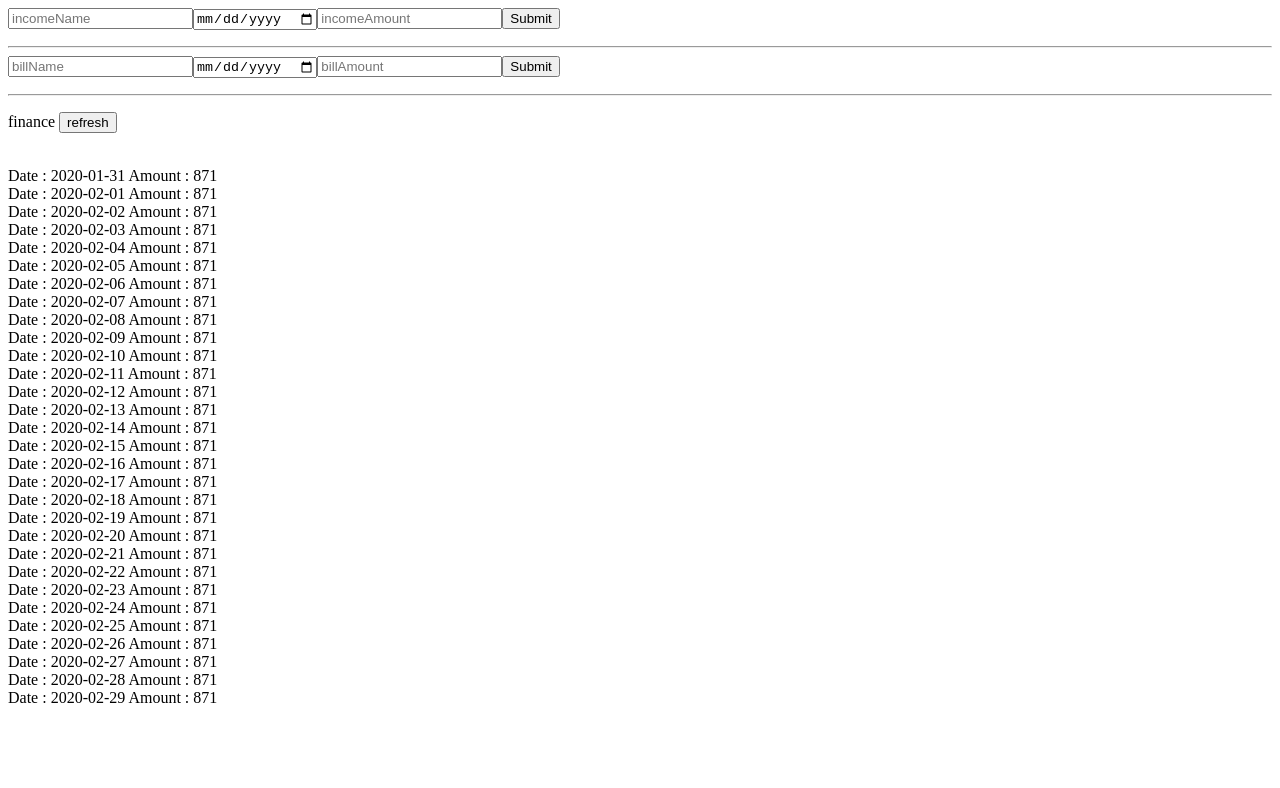
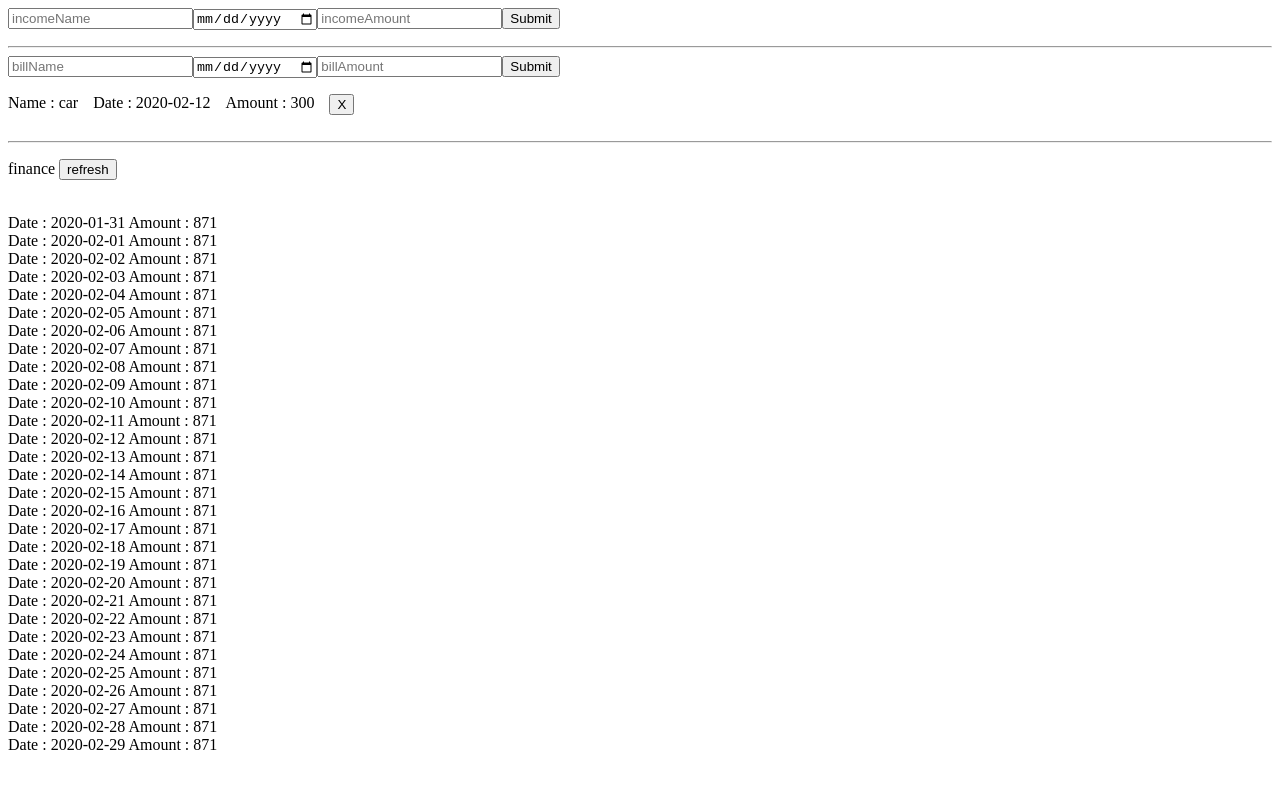
Before and after one commit to apelico/finance-app, an Angular app: page / in a window 1280 px wide. Shown: the top 788 px of the page. Built offline with nearby package versions, Linux system fonts and the light colour scheme.

Commit message:
3 files modified

```diff
--- a/src/app/bill-item/bill-item.component.css
+++ b/src/app/bill-item/bill-item.component.css
@@ -0,0 +1,13 @@
+ul{
+  list-style-type: none;
+  margin:0%;
+  padding: 0;
+  overflow:hidden;
+  width: 100%;
+}
+
+li{
+  float:left;
+  padding-right:15px;
+  text-align: center;
+}
--- a/src/app/bill-item/bill-item.component.html
+++ b/src/app/bill-item/bill-item.component.html
@@ -1,5 +1,6 @@
- Name : {{bill.billName}}
- Date : {{bill.billDate}}
- Amount : {{bill.billAmount}}
-
- <input type="button" text="reset">
+<ul>
+  <li> Name : {{bill.billName}} </li>
+  <li>Date : {{bill.billDate}} </li>
+  <li>Amount : {{bill.billAmount}} </li>
+  <li><input type="button" value="X"></li>
+</ul>
--- a/src/app/bill/bill.component.ts
+++ b/src/app/bill/bill.component.ts
@@ -13,6 +13,13 @@ export class BillComponent implements OnInit {
   bills : Bill[] = [];
 
   constructor(private financing : FinancingService) {
+        var bill : Bill = new Bill();
+          bill.billName = 'car';
+          bill.billDate = '2020-02-12';
+          bill.billAmount = 300;
+
+    this.financing.createBill(bill);
+    this.bills.push(bill);
   }
 
   ngOnInit() {  }
```
